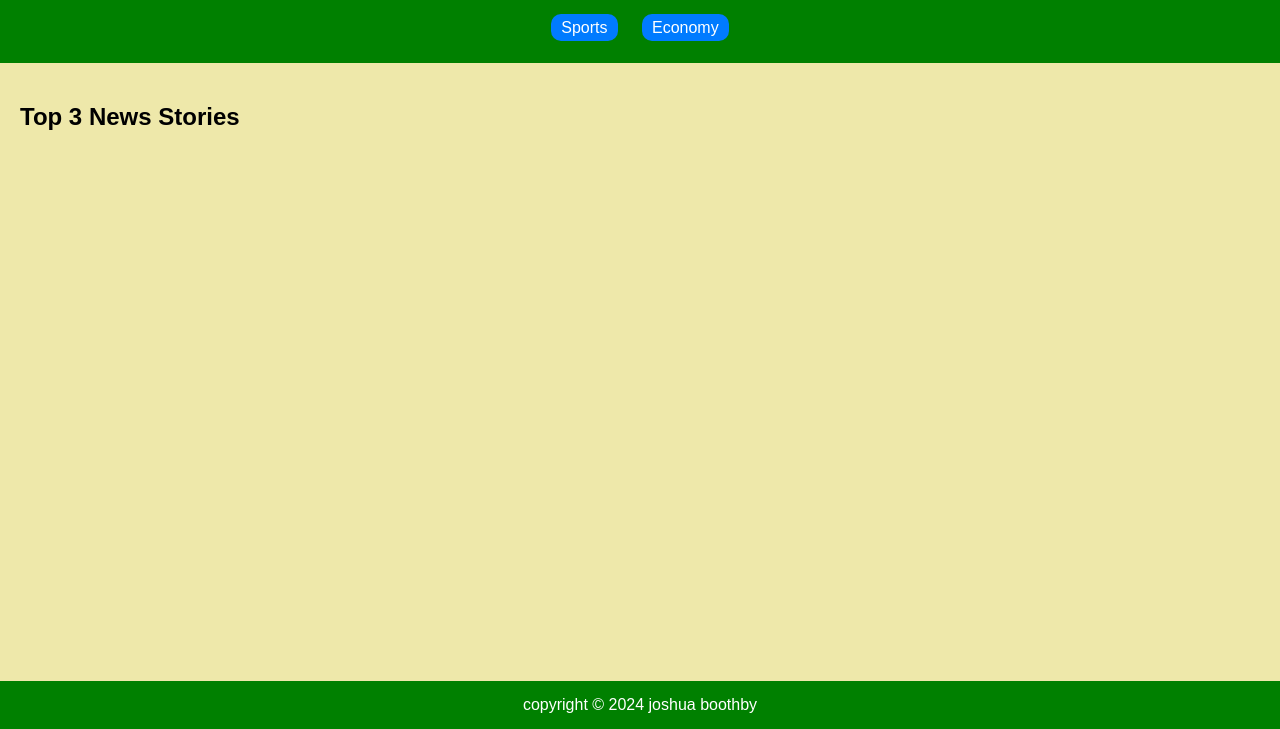
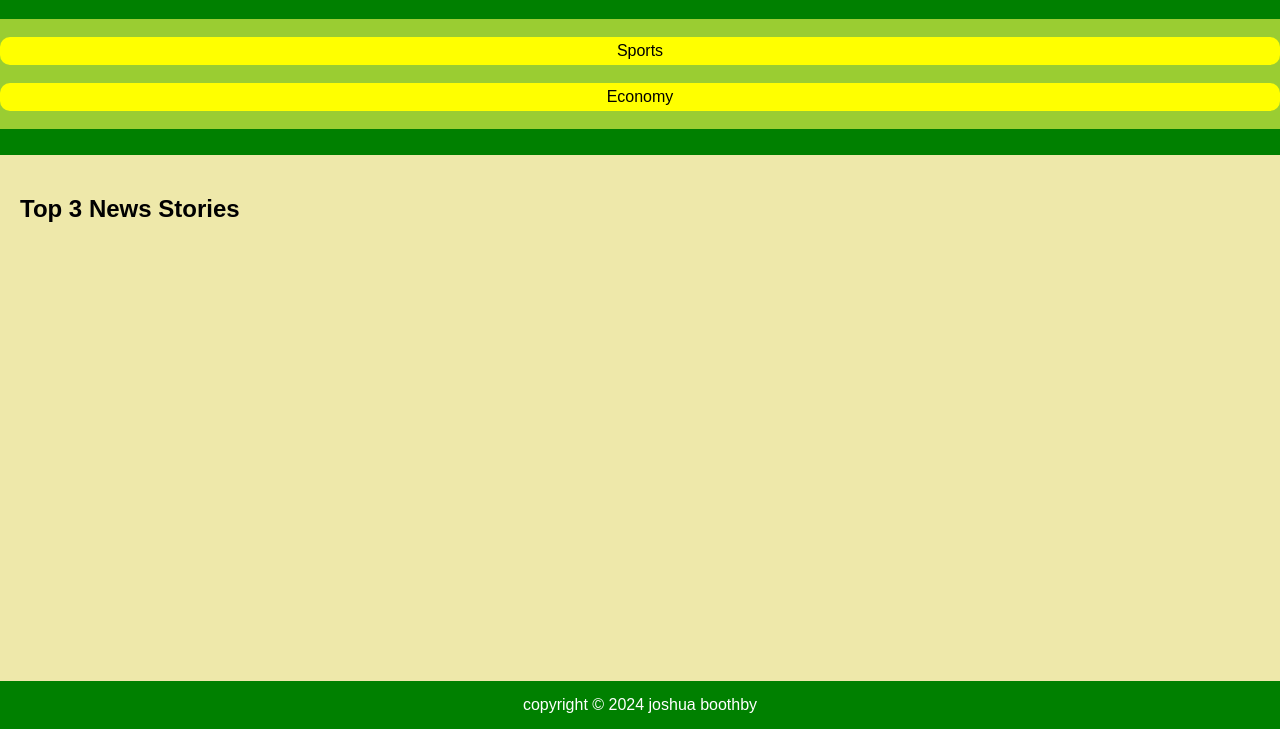
Before and after one commit to JoshuaBoothby/html-lab-2, a plain HTML site: page index.html in a window 1280 px wide. Shown: the part 71-800 px from the top of the page. Drawn offline with Linux system fonts and the light colour scheme; no server answers.

Commit message:
adjusted nav css

```diff
--- a/style.css
+++ b/style.css
@@ -17,7 +17,7 @@ nav ul {
     list-style: none;
     padding: 0;
     text-align: center;
-    background-color: green;
+    background-color: yellowgreen;
 }
 
 nav ul li {
@@ -26,17 +26,18 @@ nav ul li {
 }
 
 nav ul li a {
-    color: #fff;
+    color: black;
     text-decoration: none;
     padding: 5px 10px;
-    background-color: #007bff;
+    background-color: yellow;
+    display: block;
     border: none;
     border-radius: 10px;
     transition: background-color 0.3s ease;
 }
 
 nav ul li a:hover {
-    background-color: #0056b3;
+    background-color: goldenrod;
 }
 
 main {
```
